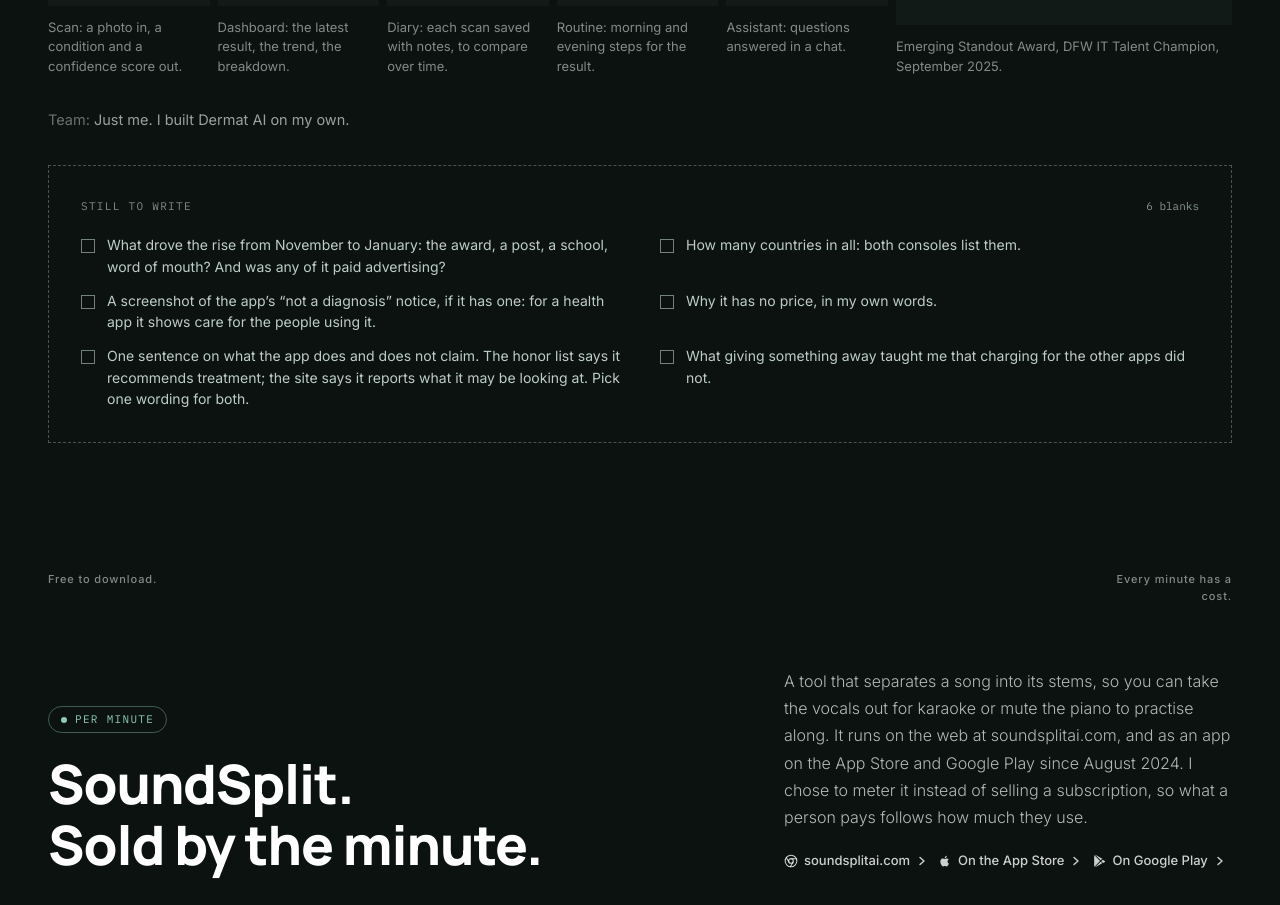
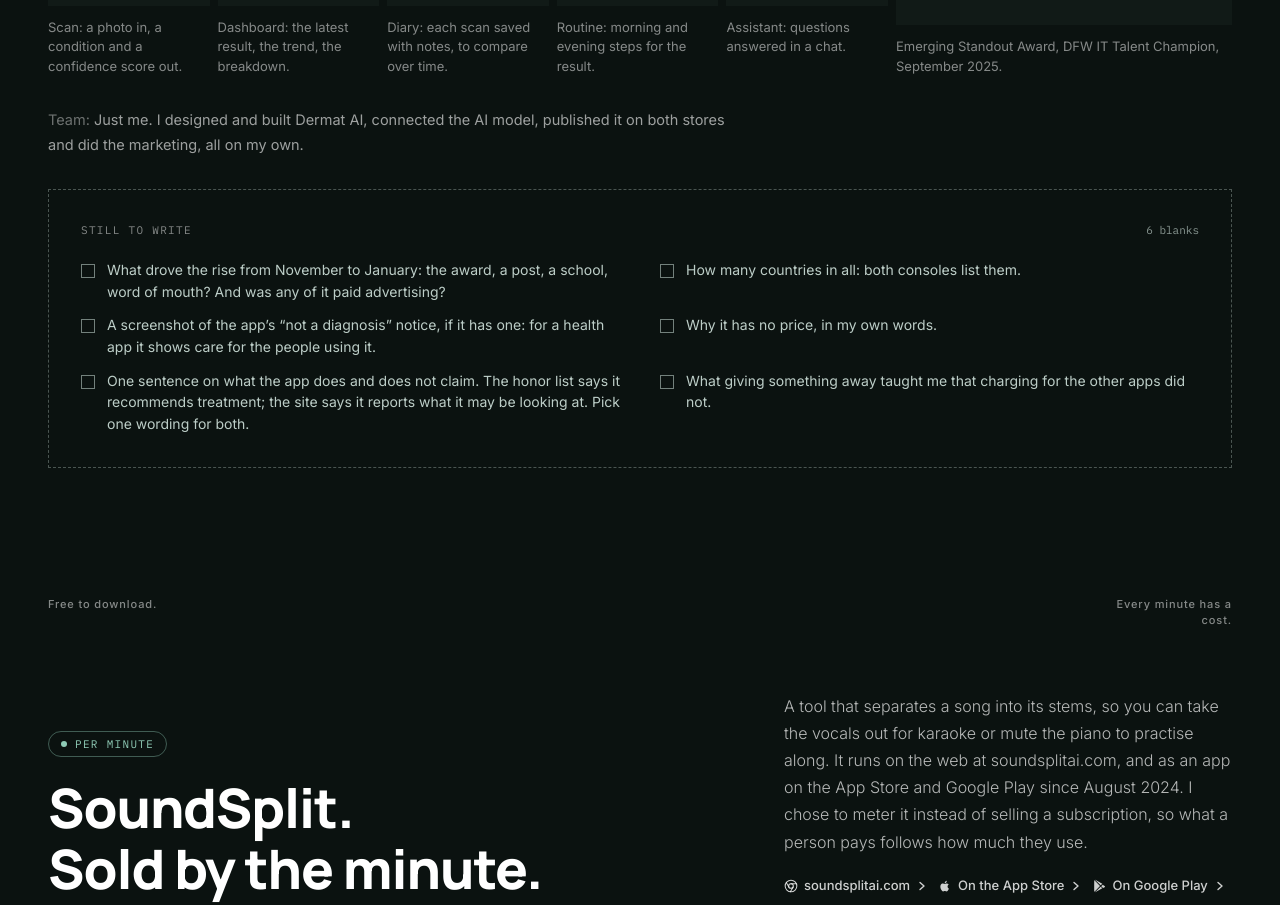
Before and after one commit to yiboprofile/alanyibo, a React (Vite) app: page / in a window 1280 px wide. Shown: the part 5169-6074 px from the top of the page. Built offline with nearby package versions, Linux system fonts and the light colour scheme.

Commit message:
List everything Alan did alone on Dermat AI
Co-Authored-By: Claude Opus 5.5 <noreply@anthropic.com>
Claude-Session: https://claude.ai/code/session_01HGi3LMXWpYRFDkksem3R8G

```diff
--- a/src/components/Cases.tsx
+++ b/src/components/Cases.tsx
@@ -91,7 +91,7 @@ export default function Cases() {
           height: 1244,
           caption: 'Emerging Standout Award, DFW IT Talent Champion, September 2025.',
         }}
-        team={<>Just me. I built Dermat AI on my own.</>}
+        team={<>Just me. I designed and built Dermat AI, connected the AI model, published it on both stores and did the marketing, all on my own.</>}
         blanks={[
           'What drove the rise from November to January: the award, a post, a school, word of mouth? And was any of it paid advertising?',
           'How many countries in all: both consoles list them.',
```
